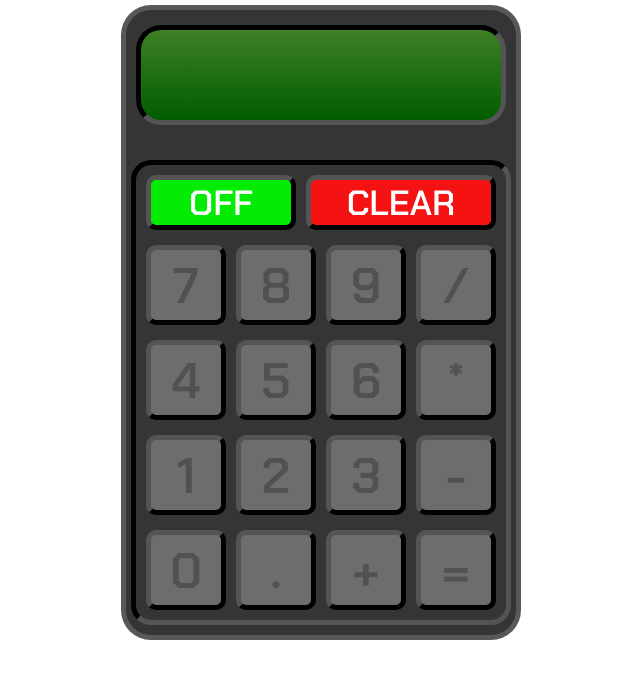
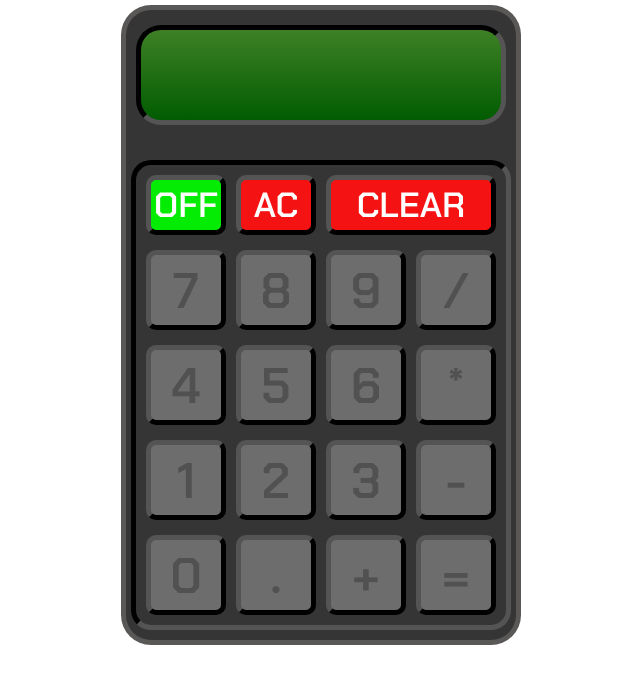
Before and after one commit to samarsingh6965/calculator, a plain HTML site: page index.html in a window 1280 px wide. Shown: the whole page, without its empty margins (319-959 px from the left). Drawn offline with Linux system fonts and the light colour scheme.

Commit message:
bkspc btn added

```diff
--- a/css/Calculator.css
+++ b/css/Calculator.css
@@ -39,8 +39,8 @@ p{
 }
 #start-btn{
     cursor: pointer;
-    width: 150px;
-    height: 55px;
+    width: 80px;
+    height: 60px;
     font-size: 35px;
     border-radius: 10px;
     background: rgb(4, 235, 4);
@@ -48,16 +48,27 @@ p{
     border: 5px outset black;
     margin-left: 10px;
 }
-#clear-btn{
+#ac-btn{
     cursor: pointer;
-    width: 190px;
-    height: 55px;
+    width: 80px;
+    height: 60px;
     font-size: 35px;
     background: rgb(245, 18, 18);
     color: white;
     border-radius: 10px;
     border: 5px outset black;
 }
+#clear-btn{
+    cursor: pointer;
+    width: 170px;
+    height: 60px;
+    font-size: 35px;
+    background: rgb(245, 18, 18);
+    color: white;
+    border-radius: 10px;
+    border: 5px outset black;
+}
+
 .btn-group{
     width: 380px;
     margin: 35px 5px 10px 5px;
--- a/index.html
+++ b/index.html
@@ -19,7 +19,8 @@
             <div class="btn-group">
                 <div class="start">
                     <button class="btn1" id="start-btn" >OFF</button>
-                    <button class="btn" id="clear-btn">CLEAR</button>
+                    <button class="btn" id="ac-btn">AC</button>
+                    <button class="btn2" id="clear-btn" onclick="abc()">CLEAR</button>
                 </div>
                 <div class="r1">
                     <button class="btn" disabled id="seven">7</button>
--- a/js/Calculator.js
+++ b/js/Calculator.js
@@ -1,6 +1,17 @@
 let string = "";
 var off = ['0']
 let buttons = document.querySelectorAll(".btn");
+
+
+      //backspace button
+
+      function abc(){
+        let b = document.getElementById("on").value;
+        let c = b.substring(0,b.length -1);
+        string = document.getElementById("on").value = c;
+    }
+
+          //backspace button
 
 //operation Function
 
@@ -9,7 +20,7 @@ Array.from(buttons).forEach((button) => {
         if (e.target.innerHTML == '=') {
             string = eval(string);
             document.querySelector('#on').value = string;
-        } else if (e.target.innerHTML == 'CLEAR') {
+        } else if (e.target.innerHTML == 'AC') {
             string = "";
             document.querySelector('#on').value = string;
         }else {
```
